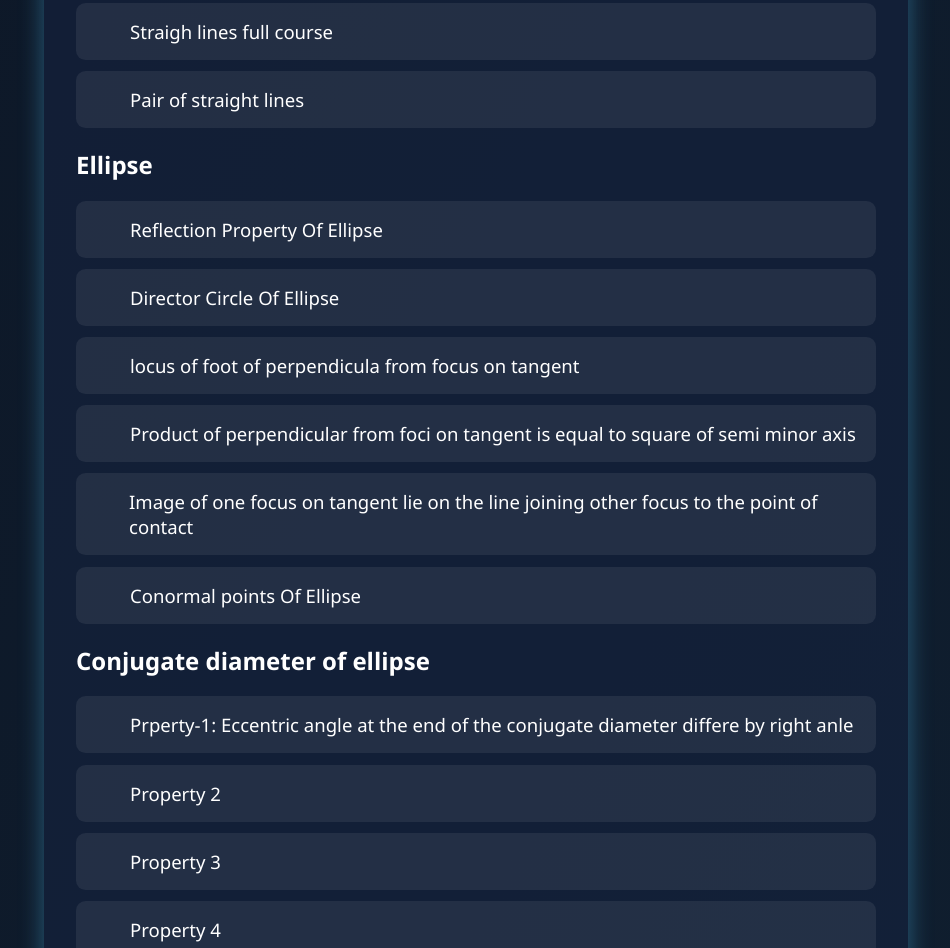
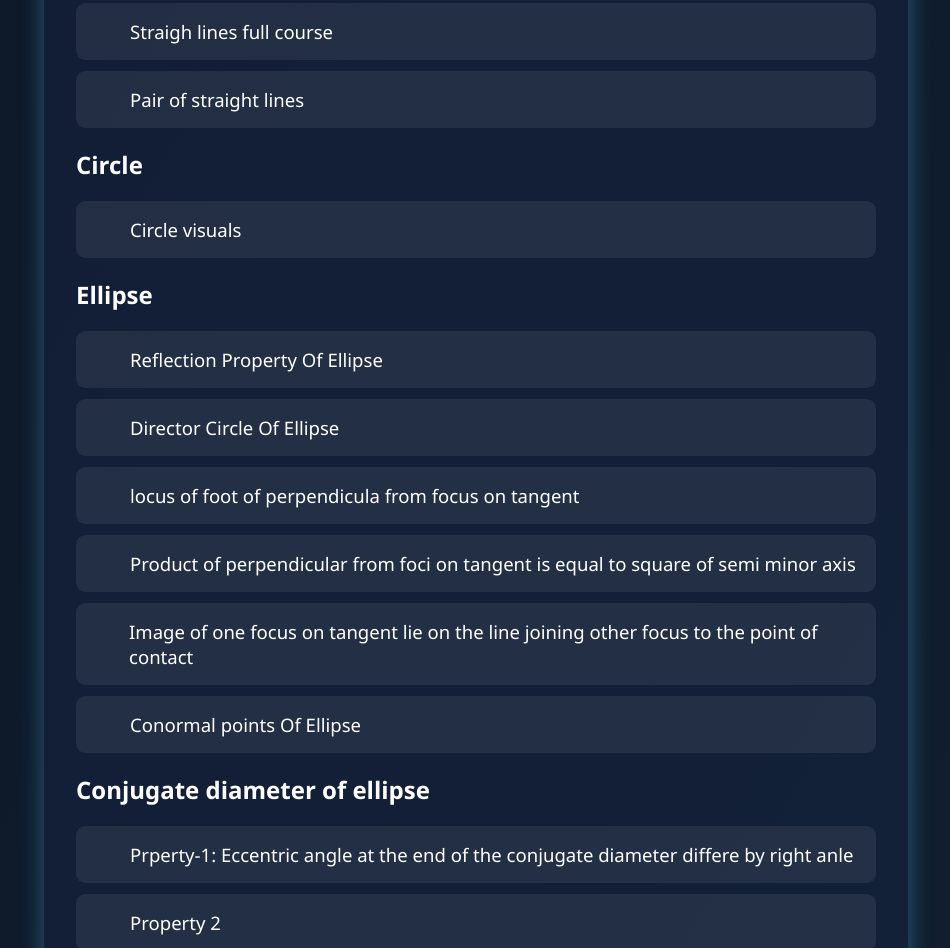
Before and after one commit to awargis/coin-rotation-paradox, a plain HTML site: page animations.html in a window 1280 px wide. Shown: the part 4698-5646 px from the top of the page, without its empty margins (164-1114 px from the left). Drawn offline with Linux system fonts and the light colour scheme.

Commit message:
Update animations.html

```diff
--- a/animations.html
+++ b/animations.html
@@ -183,7 +183,9 @@
         <li><i class="fas fa-arc"></i> <a href="  conic_genesis_pair_of_straight_lines_3d_three_js_jee_master_studio.html"> Pair of straight lines </a></li>
 
 
+         <h2> Circle </h2>
 
+      <li><i class="fas fa-arc"></i> <a href="  circles_jee_masterclass_obsidian_optics_smartboard_studio.html"> Circle visuals  </a></li>
        <h2> Ellipse</h2>
 
       <li><i class="fas fa-arc"></i> <a href="  ellipse3.html"> Reflection Property Of Ellipse </a></li>
```
